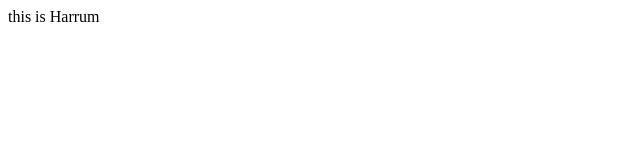
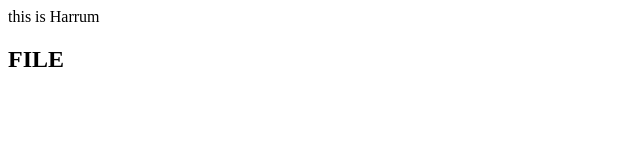
Before and after one commit to harrumfatima14/myrepo, a plain HTML site: page index.html in a window 1280 px wide. Shown: the full height of the page, 0-640 px from the left. Drawn offline with Linux system fonts and the light colour scheme.

Commit message:
file added

```diff
--- a/index.html
+++ b/index.html
@@ -1 +1,2 @@
 <p>this is Harrum</p>
+<h2>FILE</h2>
```
